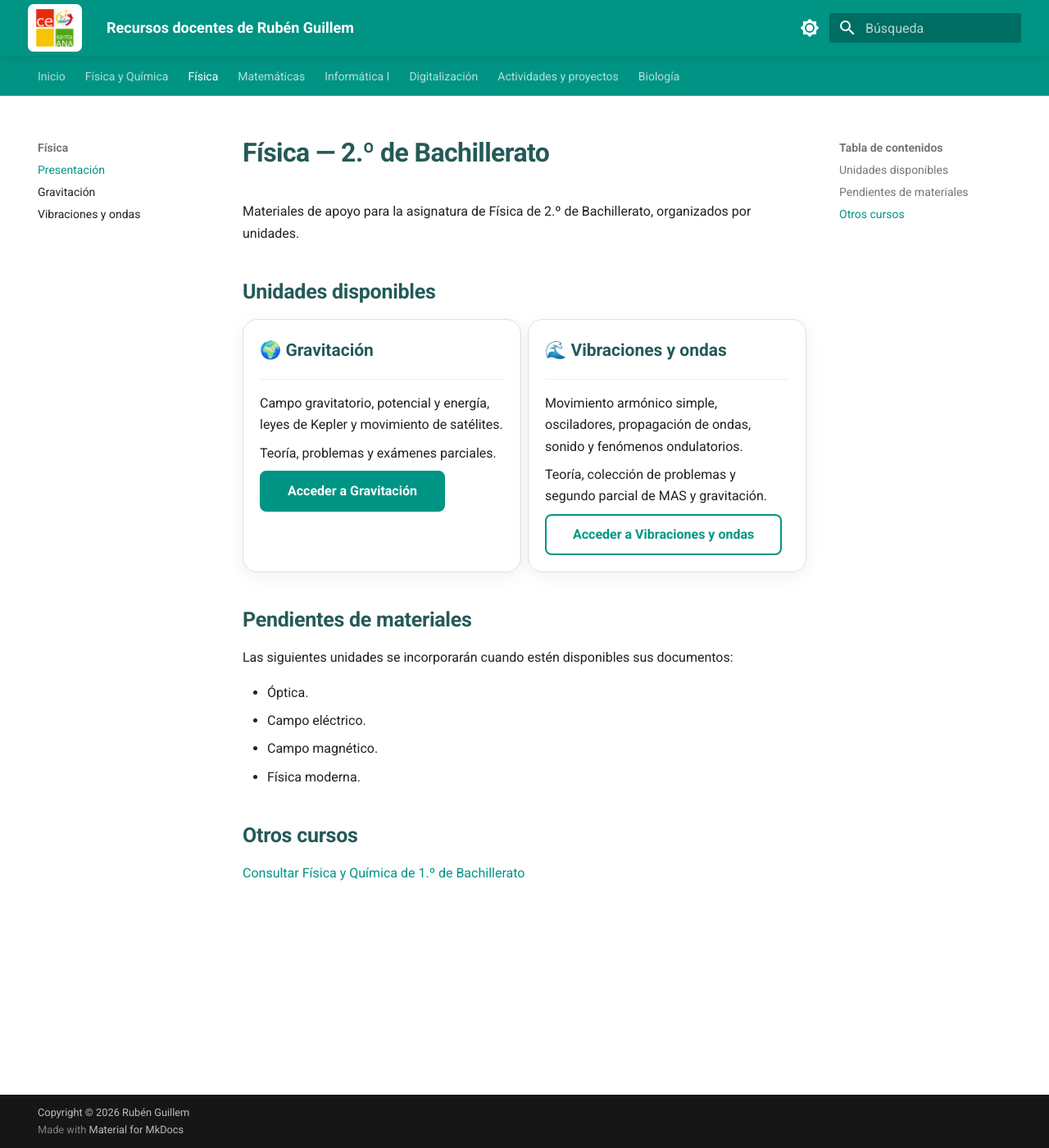
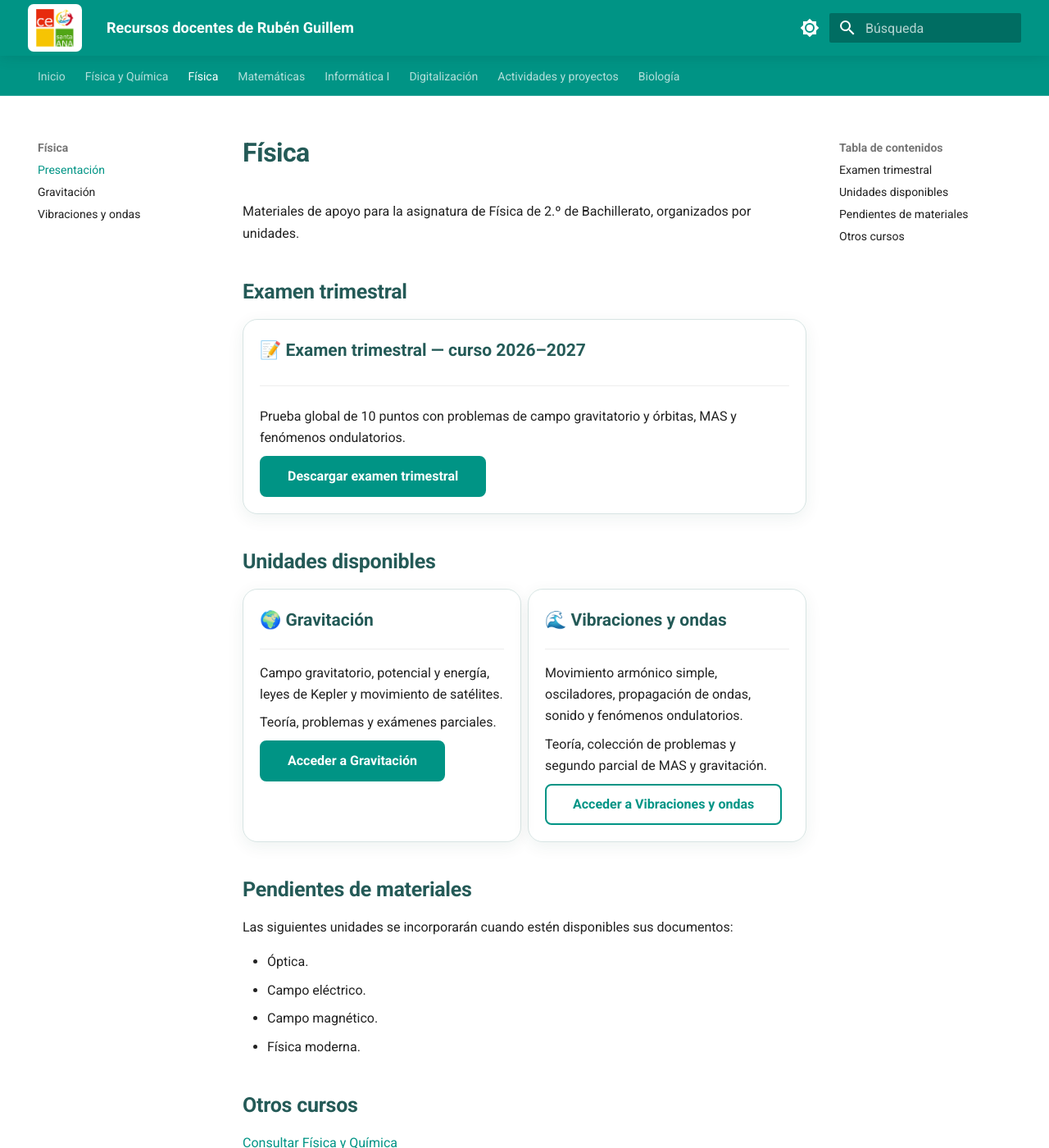
Before and after one commit to 5n7t99rb9d-web/recursos-docentes, an MkDocs documentation site: the page built from docs/fisica/2-bach/index.md, in a window 1280 px wide and 1400 px high. Shown: the whole window at 82% size. Built offline with MkDocs 1.6.1 and Material for MkDocs 9.7.7, drawn with Linux system fonts in a browser that asks for light colours.

Commit message:
Añadir examen trimestral y simplificar el nombre de Física

```diff
--- a/docs/fisica/2-bach/index.md
+++ b/docs/fisica/2-bach/index.md
@@ -1,6 +1,20 @@
-# Física — 2.º de Bachillerato
+# Física
 
 Materiales de apoyo para la asignatura de Física de 2.º de Bachillerato, organizados por unidades.
+
+## Examen trimestral
+
+<div class="grid cards physics-resources" markdown>
+
+-   **📝 Examen trimestral — curso 2026–2027**
+
+    ---
+
+    Prueba global de 10 puntos con problemas de campo gravitatorio y órbitas, MAS y fenómenos ondulatorios.
+
+    [Descargar examen trimestral](materiales/examenes/2026-2027/examen-trimestral-fisica-2-bach.pdf){ .md-button .md-button--primary }
+
+</div>
 
 ## Unidades disponibles
 
@@ -39,4 +53,4 @@ Las siguientes unidades se incorporarán cuando estén disponibles sus documento
 
 ## Otros cursos
 
-[Consultar Física y Química de 1.º de Bachillerato](../../fisica-quimica/1-bach/index.md)
+[Consultar Física y Química](../../fisica-quimica/index.md)
```
